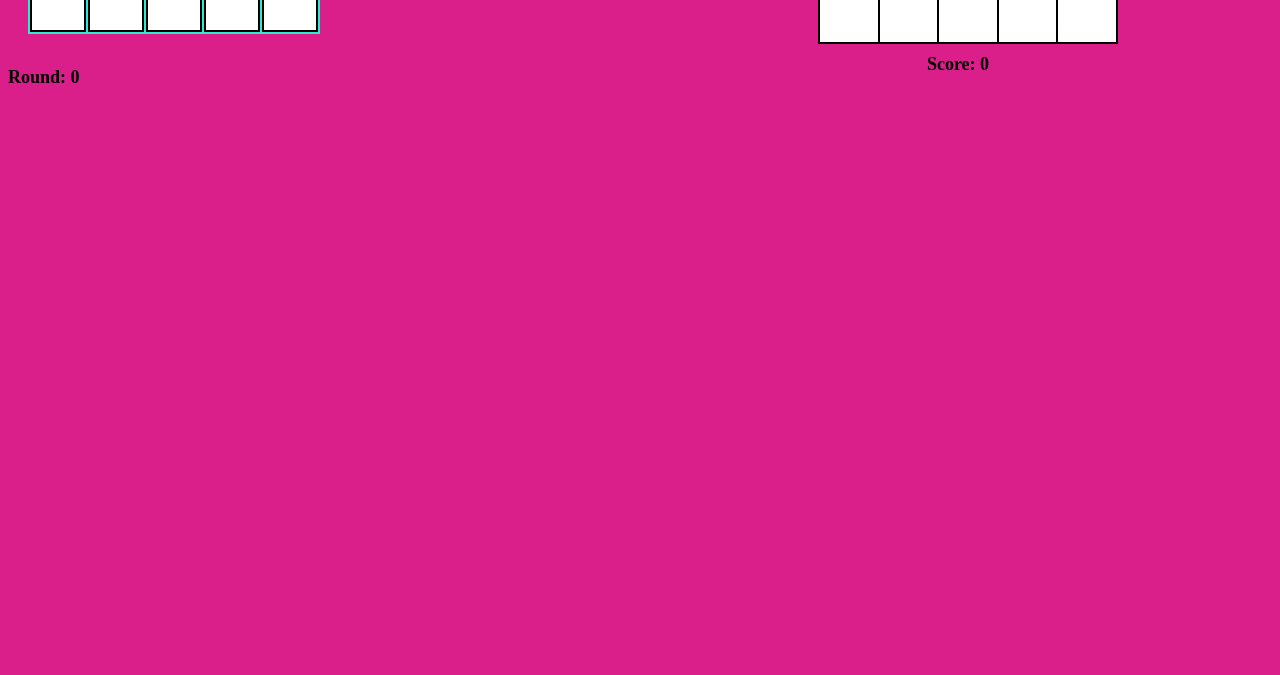
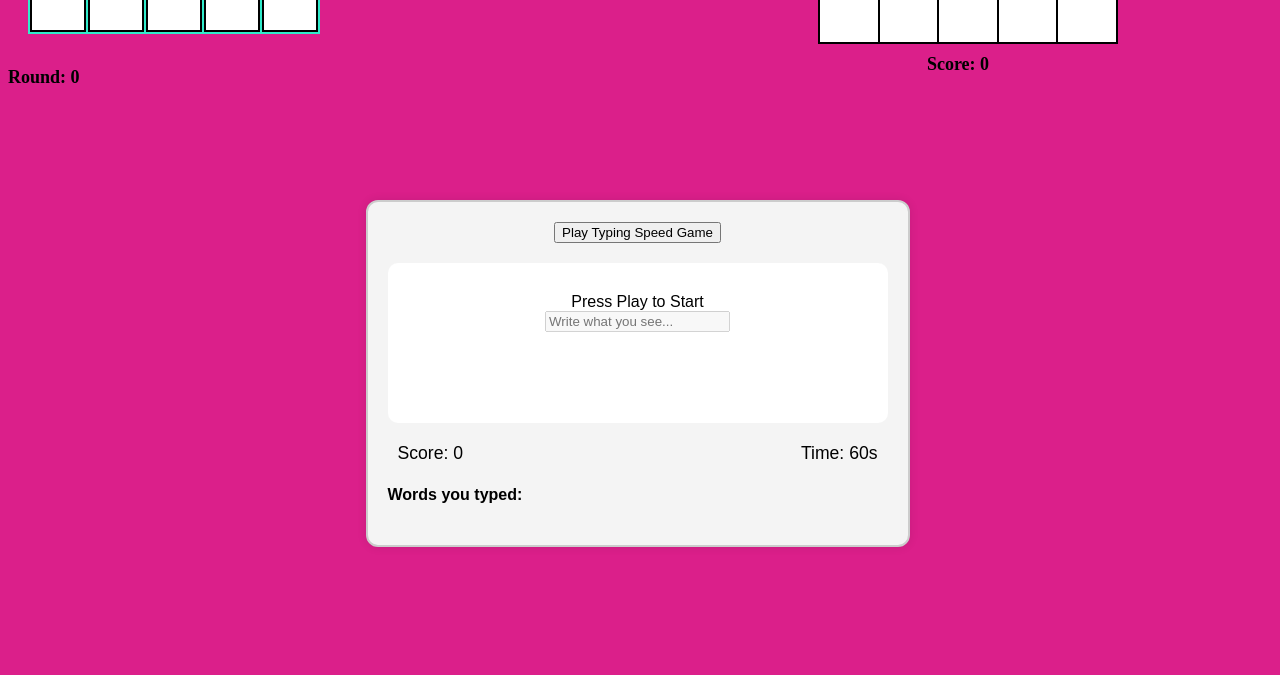
Before and after one commit to j-noon/Moogle_rockstar, a Django app: page /lets-play/ in a window 1280 px wide. Shown: the part 870-1545 px from the top of the page. Before the commit the page ends 953 px from the top, so only its background shows below. Run offline with Django 5.2, Linux system fonts and the light colour scheme; the visitor is signed in with stand-in values (Sample User, id 1).

Commit message:
lets play page: word list game added

```diff
--- a/lets_play/static/lets_play/css/lets_play.css
+++ b/lets_play/static/lets_play/css/lets_play.css
@@ -111,6 +111,75 @@
   cursor: default;
 }
 
+/* words match game*/
+.typing-game-container {
+  width: 100%;
+  max-width: 500px;
+  margin: 30px auto;
+  padding: 20px;
+  border: 2px solid #ccc;
+  border-radius: 12px;
+  background-color: #f4f4f4;
+  text-align: center;
+  font-family: sans-serif;
+  box-shadow: 0 0 10px rgba(0, 0, 0, 0.1);
+}
+
+.typing-box {
+  margin-top: 20px;
+  padding: 30px;
+  background-color: white;
+  border-radius: 10px;
+  min-height: 100px;
+  position: relative;
+}
+
+#word-display {
+  font-size: 2rem;
+  margin-bottom: 20px;
+  opacity: 0;
+  transition: opacity 0.5s ease-in;
+}
+
+#word-display.fade-in {
+  opacity: 1;
+}
+
+#typing-input {
+  width: 100%;
+  padding: 10px;
+  font-size: 1.2rem;
+  border-radius: 5px;
+  border: 1px solid #aaa;
+}
+
+.typing-score-panel {
+  margin-top: 20px;
+  display: flex;
+  justify-content: space-between;
+  padding: 0 10px;
+  font-size: 1.1rem;
+}
+
+.word-log {
+  margin-top: 20px;
+  text-align: left;
+}
+
+.word-log ul {
+  list-style-type: none;
+  padding-left: 0;
+  margin-top: 10px;
+}
+
+.word-log li {
+  background: #e3e3e3;
+  padding: 6px 10px;
+  border-radius: 5px;
+  margin-bottom: 4px;
+  font-size: 1rem;
+}
+
 
 /*MEADIA QUERRIES*/
 
--- /dev/null
+++ b/lets_play/static/lets_play/js/words-match.js
@@ -0,0 +1,147 @@
+const typingGame_startBtn = document.getElementById('typingGame_startBtn');
+const typingGame_wordDisplay = document.getElementById('typingGame_wordDisplay');
+const typingGame_input = document.getElementById('typingGame_input');
+const typingGame_scoreDisplay = document.getElementById('typingGame_score');
+const typingGame_timerDisplay = document.getElementById('typingGame_timer');
+const typingGame_wordList = document.getElementById('typingGame_wordList');
+
+let typingGame_score = 0;
+let typingGame_timeLeft = 60;
+let typingGame_timer;
+let typingGame_gameActive = false;
+let typingGame_currentWord = "";
+
+const typingGame_wordsByLength = {
+  3: ["mud", "sun", "hat"],
+  4: ["wolf", "dark"],
+  5: ["crash", "flame", "vigor", "blame", "brick"],
+  6: ["battle", "puzzle", "hunter", "rocket", "throne"],
+  7: ["kingdom", "journey", "monster", "villain", "picture"],
+  8: ["triangle", "sandwich", "mountain", "keyboard", "campaign"],
+  9: ["adventure", "strategic", "exploring", "discovery", "fantastic"]
+};
+
+function typingGame_getRandomWord(length) {
+  const list = typingGame_wordsByLength[length];
+  return list[Math.floor(Math.random() * list.length)];
+}
+
+function typingGame_getWordForTime(t) {
+  if (t > 50) return typingGame_getRandomWord(5);
+  if (t > 40) return typingGame_getRandomWord(6);
+  if (t > 30) return typingGame_getRandomWord(7);
+  if (t > 20) return typingGame_getRandomWord(8);
+  return typingGame_getRandomWord(9);
+}
+
+function typingGame_displayNewWord() {
+  typingGame_currentWord = typingGame_getWordForTime(typingGame_timeLeft);
+  typingGame_wordDisplay.textContent = typingGame_currentWord;
+  typingGame_wordDisplay.classList.remove('fade-word');
+  void typingGame_wordDisplay.offsetWidth; // trigger reflow
+  typingGame_wordDisplay.classList.add('fade-word');
+}
+
+function typingGame_updateScoreDisplay() {
+  typingGame_scoreDisplay.textContent = `Score: ${typingGame_score}`;
+}
+
+function typingGame_updateTimerDisplay() {
+  typingGame_timerDisplay.textContent = `Time: ${typingGame_timeLeft}s`;
+}
+
+function typingGame_startGame() {
+  typingGame_score = 0;
+  typingGame_timeLeft = 60;
+  typingGame_gameActive = true;
+  typingGame_input.value = '';
+  typingGame_input.disabled = false;
+  typingGame_wordList.innerHTML = '';
+  typingGame_input.focus();
+
+  typingGame_updateScoreDisplay();
+  typingGame_updateTimerDisplay();
+  typingGame_displayNewWord();
+
+  typingGame_timer = setInterval(() => {
+    typingGame_timeLeft--;
+    typingGame_updateTimerDisplay();
+
+    if (typingGame_timeLeft <= 0) {
+      clearInterval(typingGame_timer);
+      typingGame_gameActive = false;
+      typingGame_input.disabled = true;
+      typingGame_wordDisplay.textContent = `Time's up! Final Score: ${typingGame_score}`;
+
+      // Send score to server
+      if (typingGame_score > 0) {
+        typingGame_sendScoreToServer(typingGame_score);
+      }
+    }
+  }, 1000);
+}
+
+typingGame_input.addEventListener('input', () => {
+  if (!typingGame_gameActive) return;
+
+  if (typingGame_input.value.trim().toLowerCase() === typingGame_currentWord.toLowerCase()) {
+    typingGame_score += 1;
+    typingGame_updateScoreDisplay();
+
+    // Add word to log
+    const li = document.createElement('li');
+    li.textContent = typingGame_currentWord;
+    typingGame_wordList.appendChild(li);
+
+    typingGame_input.value = '';
+    typingGame_displayNewWord();
+  }
+});
+
+typingGame_startBtn.addEventListener('click', typingGame_startGame);
+
+function typingGame_getCookie(name) {
+  let cookieValue = null;
+  if (document.cookie && document.cookie !== '') {
+    const cookies = document.cookie.split(';');
+    for (let i = 0; i < cookies.length; i++) {
+      const cookie = cookies[i].trim();
+      if (cookie.substring(0, name.length + 1) === (name + '=')) {
+        cookieValue = decodeURIComponent(cookie.substring(name.length + 1));
+        break;
+      }
+    }
+  }
+  return cookieValue;
+}
+
+function typingGame_sendScoreToServer(scoreToSend) {
+  fetch('/lets-play/update_moogles/', {
+    method: 'POST',
+    headers: {
+      'Content-Type': 'application/json',
+      'X-CSRFToken': typingGame_getCookie('csrftoken'),
+    },
+    body: JSON.stringify({ score: scoreToSend }),
+  })
+  .then(response => {
+    if (!response.ok) throw new Error('Failed to update moogles.');
+    return response.json();
+  })
+  .then(data => {
+    const moogleDisplay = document.querySelector(".moogle-count");
+    if (moogleDisplay && data.new_total !== undefined) {
+      moogleDisplay.innerHTML = `
+        <img
+          src="https://res.cloudinary.com/ddmslr9na/image/upload/v1752501444/medievil-castle-web180x180_dzlrhv.webp"
+          alt="Moogle"
+          style="width: 30px; height: 30px; vertical-align: middle"
+        />
+        × ${data.new_total}
+      `;
+    }
+  })
+  .catch(error => {
+    console.error('Error sending score:', error);
+  });
+}
--- a/lets_play/templates/lets_play/lets_play.html
+++ b/lets_play/templates/lets_play/lets_play.html
@@ -12,7 +12,7 @@
     <div id="hero-letsplay">
         <img id="lets-play-hero-img" src="https://res.cloudinary.com/ddmslr9na/image/upload/v1753097505/moog-hero-image_skqe57.webp" alt="hero image of moogle avatar">
     </div>
-
+<!-- memory game -->
     <div id="game1">
         <h2> Memory Game</h2>
         <button id="memory-btn">Play</button>
@@ -78,13 +78,15 @@
     </div>
     <p id="round-display">Round: 0</p>
 
+
+    <!-- memory match game -->
       <div id="memory-match-container">
     <button id="memory-match-start-btn">Play</button>
     <div id="memory-match-timer">Time: 60s</div>
 
     <table id="memory-match-board">
       <tbody>
-        <!-- 6 rows with 5 tiles each -->
+
         <tr>
           <td class="memory-tile" data-index="0"></td>
           <td class="memory-tile" data-index="1"></td>
@@ -137,8 +139,30 @@
     <br>
     <br>
     <br>
-    <br>
-    <br>
+     <!-- words match game -->
+ <div class="typing-game-container">
+  <button id="typingGame_startBtn">Play Typing Speed Game</button>
+
+  <div class="typing-box">
+    <div id="typingGame_wordDisplay" class="fade-word">Press Play to Start</div>
+    <input type="text" id="typingGame_input" placeholder="Write what you see..." disabled />
+  </div>
+
+  <div class="typing-score-panel">
+    <div id="typingGame_score">Score: 0</div>
+    <div id="typingGame_timer">Time: 60s</div>
+  </div>
+
+  <div class="word-log">
+    <h4>Words you typed:</h4>
+    <ul id="typingGame_wordList"></ul>
+  </div>
+</div>
+
+
+
+
+
     <br>
     <br>
     <br>
@@ -147,6 +171,7 @@
 
      <script src="{% static 'lets_play/js/memory-game.js' %}"></script>
      <script src="{% static 'lets_play/js/memory-match.js' %}"></script>
+     <script src="{% static 'lets_play/js/words-match.js' %}"></script>
 
 
 {% endblock %}
```
